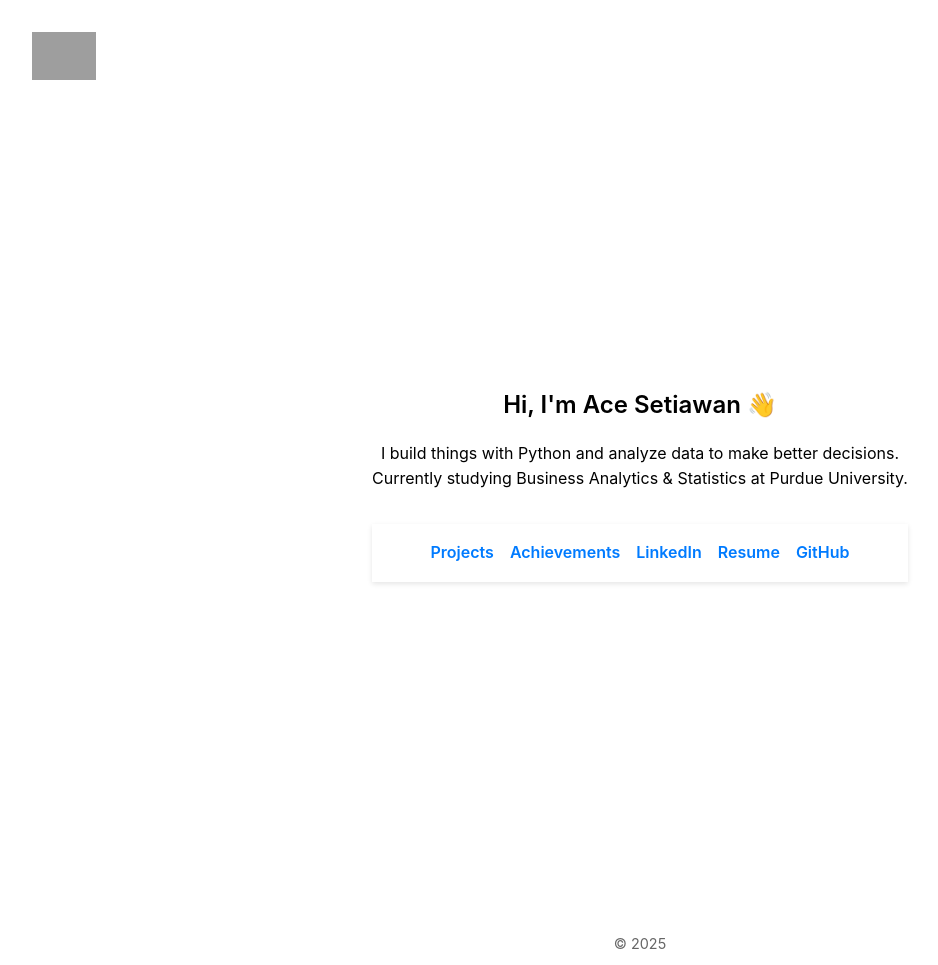
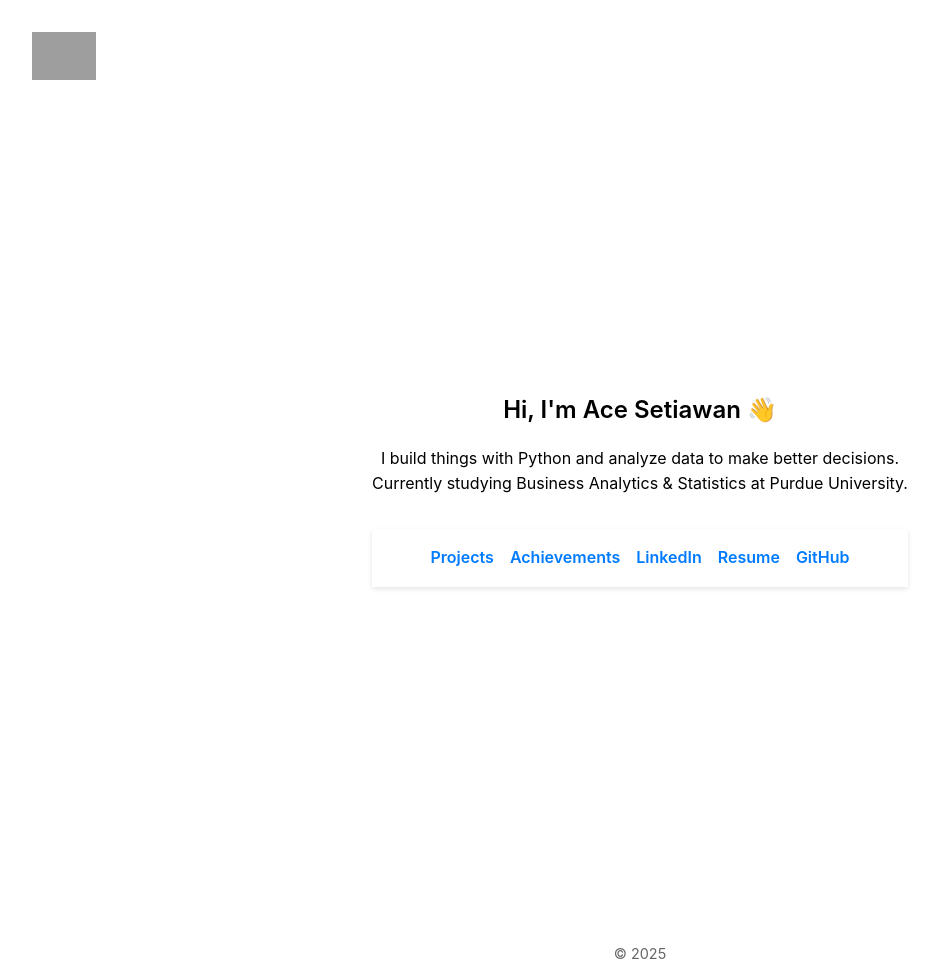
Before and after one commit to acepocalypse/acepocalypse.github.io, a Jekyll site: the page built from index.html, in a window 1280 px wide. Shown: the whole page, without its empty margins (0-938 px from the left). Built offline with Jekyll 4.4.1, drawn with Linux system fonts in a browser that asks for light colours; grey boxes are pictures that could not be loaded.

Commit message:
Fix fullscreen center height calculation for improved layout

```diff
--- a/assets/css/style.css
+++ b/assets/css/style.css
@@ -23,7 +23,7 @@ body {
   display: flex;
   align-items: center;
   justify-content: center;
-  height: calc(100vh - 80px); /* Adjust the 80px to your actual header height */
+  height: calc(100vh - 70px); /* Adjust the 80px to your actual header height */
   text-align: center;
   padding: 1rem;
   box-sizing: border-box;
```
